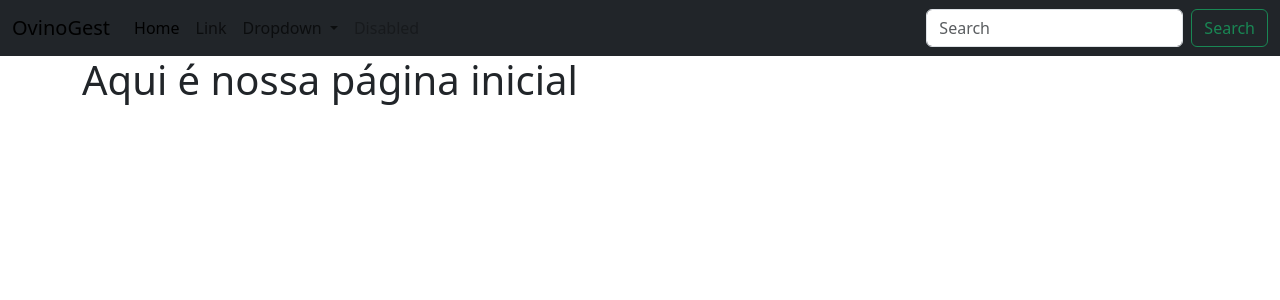
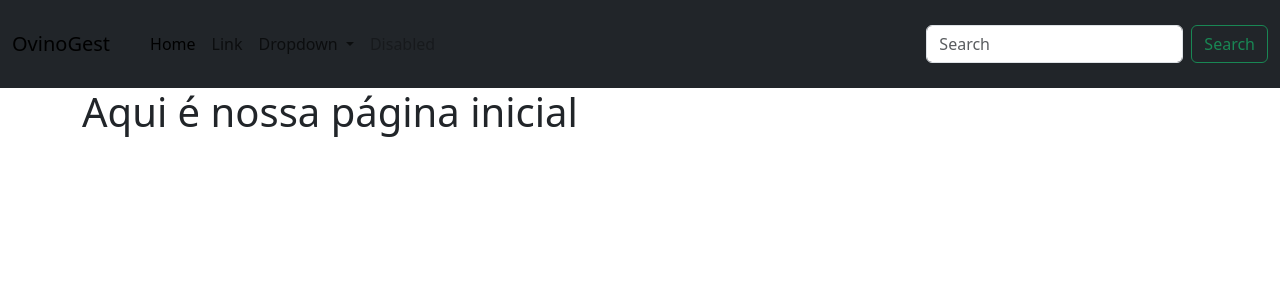
Before and after one commit to rogeriopsdev/ovinogest, a Django app: page / in a window 1280 px wide. Shown: the top 300 px of the page. Run offline with Django 5.2, Linux system fonts and the light colour scheme.

Commit message:
Update base.html

```diff
--- a/ovinogestApp/templates/ovino/base.html
+++ b/ovinogestApp/templates/ovino/base.html
@@ -7,14 +7,14 @@
     <link href="https://cdn.jsdelivr.net/npm/bootstrap@5.3.3/dist/css/bootstrap.min.css" rel="stylesheet" integrity="sha384-QWTKZyjpPEjISv5WaRU9OFeRpok6YctnYmDr5pNlyT2bRjXh0JMhjY6hW+ALEwIH" crossorigin="anonymous">
   </head>
   <body>
-      <nav class="navbar navbar-expand-lg bg-dark">
+      <nav class="navbar navbar-expand-lg bg-dark text-light">
   <div class="container-fluid">
     <a class="navbar-brand" href="#">OvinoGest</a>
     <button class="navbar-toggler" type="button" data-bs-toggle="collapse" data-bs-target="#navbarSupportedContent" aria-controls="navbarSupportedContent" aria-expanded="false" aria-label="Toggle navigation">
       <span class="navbar-toggler-icon"></span>
     </button>
     <div class="collapse navbar-collapse" id="navbarSupportedContent">
-      <ul class="navbar-nav me-auto mb-2 mb-lg-0">
+      <ul class="navbar-nav me-auto mb-2 mb-lg-0 p-3">
         <li class="nav-item">
           <a class="nav-link active" aria-current="page" href="#">Home</a>
         </li>
```
